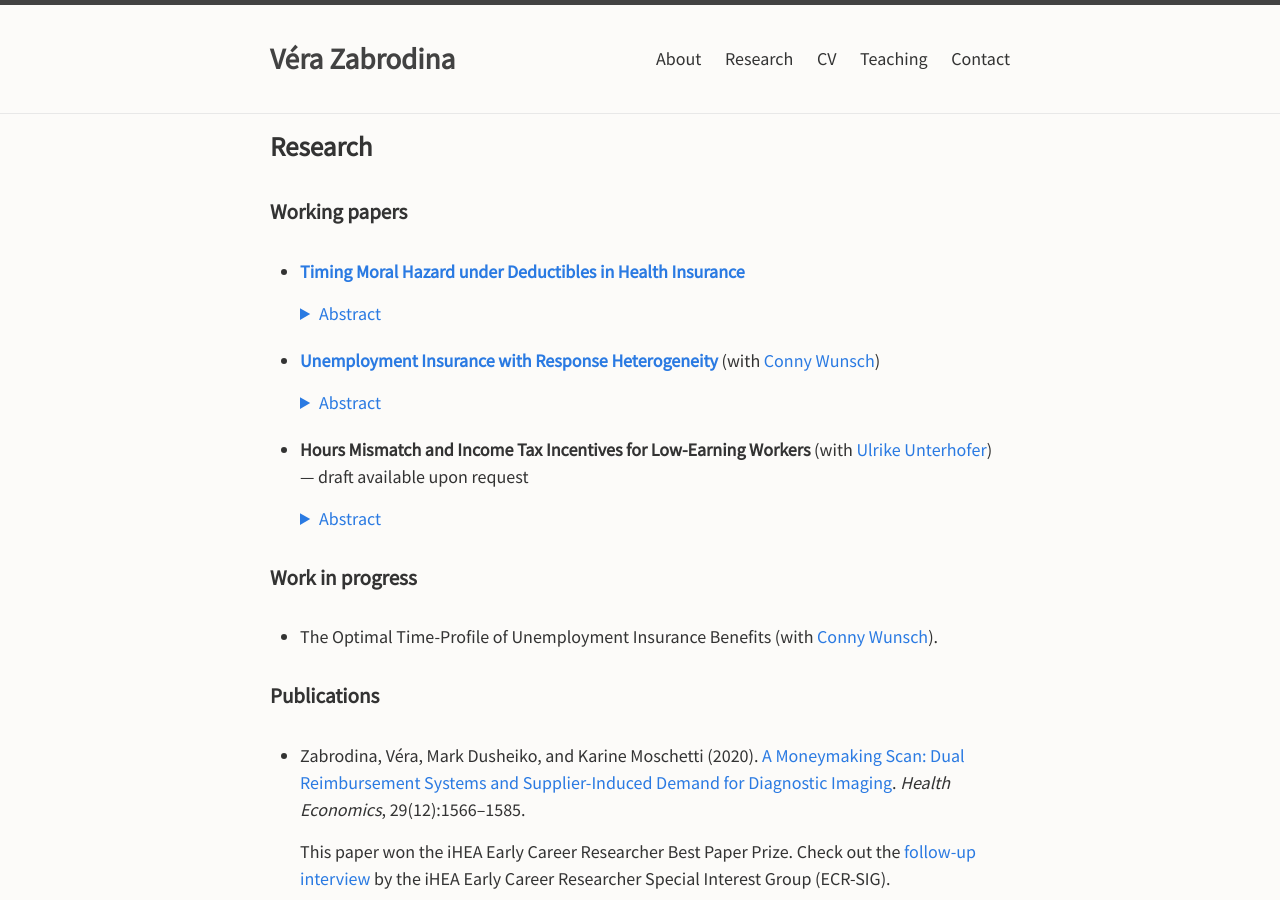
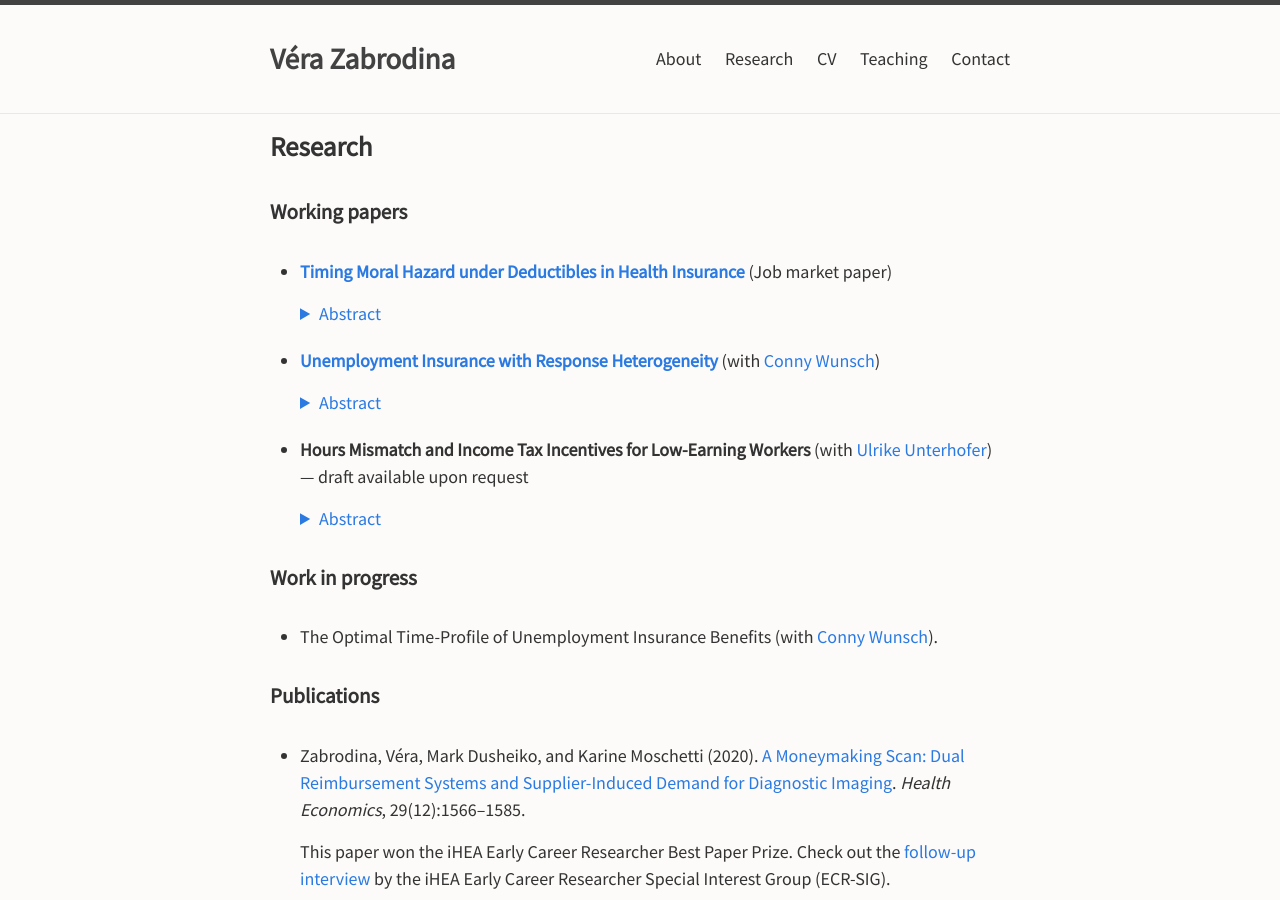
Before and after one commit to verazb/verazb.github.io, a Jekyll site: the page built from index.md, in a window 1280 px wide and 900 px high, scrolled down 974 px. Built offline with Jekyll 4.4.1, drawn with Linux system fonts in a browser that asks for light colours; our own code applies the rules of GitHub Pages for plain Markdown files.

Commit message:
Update index.md

```diff
--- a/index.md
+++ b/index.md
@@ -35,12 +35,12 @@ I was awarded the Student Paper Prize 2nd place from the [International Health E
 
 ### Working papers
 
-- **[Timing Moral Hazard under Deductibles in Health Insurance](https://www.york.ac.uk/media/economics/documents/hedg/workingpapers/2022/2223_updated.pdf)**
+- **[Timing Moral Hazard under Deductibles in Health Insurance](docs/Zabrodina_JMP.pdf)**  (Job market paper)
 
   <details style="margin-bottom:20px;">
     <summary style="color:#2a7ae2;">Abstract</summary>
 
-  This paper develops a new approach to identifying to what extent individuals strategically time their healthcare consumption under deductibles in health insurance. I set up a dynamic model of healthcare consumption where individuals exceed a high deductible after a large health shock, and have an incentive to prepone care planned for the next year. The model elicits the links between timing and classical moral hazard responses, as well as deductible choice, and highlights trade-offs for insurance policy. It also serves to show that pure timing moral hazard can be identified using random variation in the timing of the health shock within the calendar year. Empirically, I find quantitatively large timing moral hazard in the context of mandatory health insurance in Switzerland. This  response can create important distortions in insurance markets by shifting out-of-pocket healthcare costs onto the risk pool. Its extent decreases with the time available until the deductible reset. The insured do re-optimise on-the-go after the shock, but face substantial frictions in retiming.
+  This paper evaluates whether individuals strategically time their healthcare consumption to reduce out-of-pocket costs, and the frictions they face in doing so. I set up a dynamic model of healthcare consumption in which individuals suffer a large health shock, exceed their deductible, and have an incentive to advance care from the following year. The model provides a sufficient statistic for timing moral hazard by comparing the consumption of individuals with shocks at random times within the coverage year. It also shows that advancing care mitigates classical moral hazard and adverse selection the following year. This insight highlights important trade-offs for insurance market design. In the context of mandatory health insurance in Switzerland, I find substantial timing moral hazard, though with strong dynamic frictions. The shorter the time horizon, the less care is advanced. The timing of health risk realizations has important implications for cost-sharing and insurance premiums.
 
   </details>
 
```
